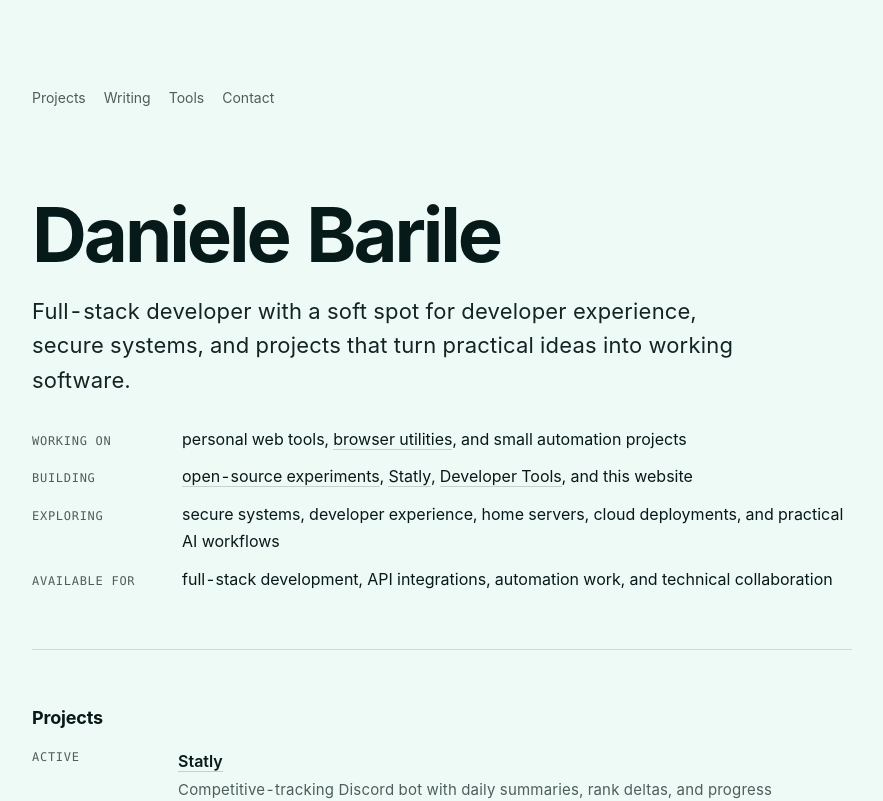
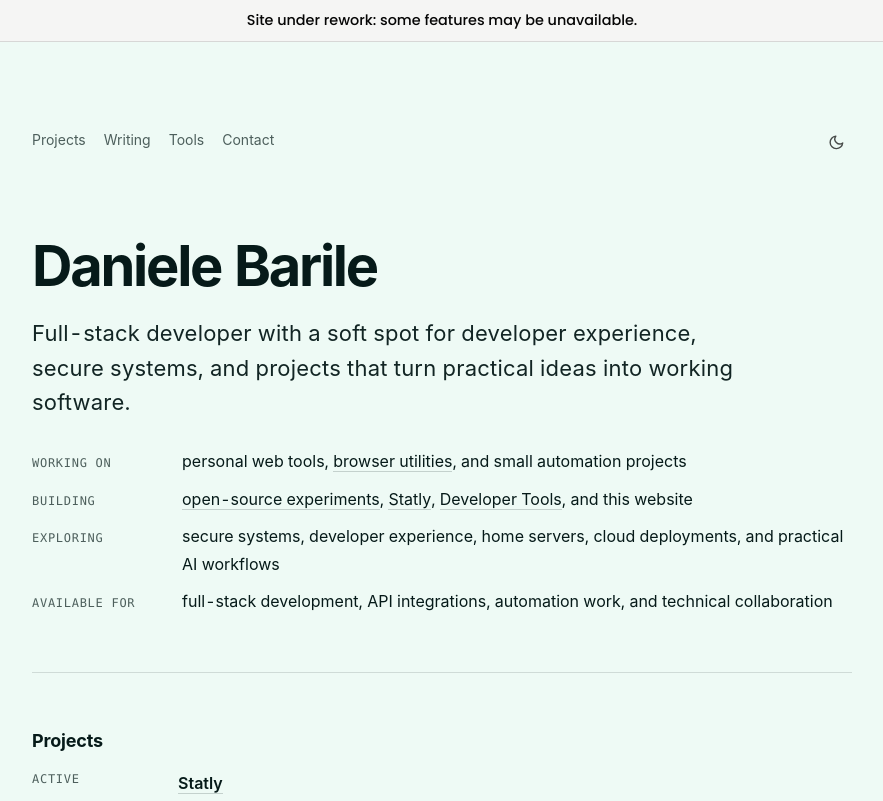
Before and after one commit to Ho3pLi/MyPlace, a React (Vite) app: page / in a window 1280 px wide. Shown: the top 801 px of the page, without its empty margins (198-1081 px from the left). Built offline with nearby package versions, Linux system fonts and the light colour scheme; no server answers.

Commit message:
feat: implement theme toggle functionality and update styles for dark mode

```diff
--- a/src/App.jsx
+++ b/src/App.jsx
@@ -1,5 +1,6 @@
-import React from "react"
+import React, { useEffect, useState } from "react"
 import { BrowserRouter as Router, Route, Routes } from "react-router-dom"
+import { FiMoon, FiSun } from "react-icons/fi"
 import NavG from "./components/navG/NavG"
 import NavGG from "./components/navGG/NavGG"
 import Admin from "./components/admin/Admin"
@@ -13,8 +14,28 @@ import Statly from "./components/statly/Statly"
 import Home from "./components/home/Home"
 
 const App = () => {
+  const [theme, setTheme] = useState(() => localStorage.getItem("site-theme") || "light")
+  const isDarkTheme = theme === "dark"
+
+  useEffect(() => {
+    localStorage.setItem("site-theme", theme)
+  }, [theme])
+
   return (
     <Router future={{ v7_relativeSplatPath: true, v7_startTransition: true }}>
+      <div className={`appShell ${isDarkTheme ? "appShellDark" : ""}`}>
+        <div className="siteReworkBanner" role="status">
+          Site under rework: some features may be unavailable.
+        </div>
+        <button
+          className="themeToggle"
+          type="button"
+          aria-label={isDarkTheme ? "Switch to light theme" : "Switch to dark theme"}
+          title={isDarkTheme ? "Switch to light theme" : "Switch to dark theme"}
+          onClick={() => setTheme(isDarkTheme ? "light" : "dark")}
+        >
+          {isDarkTheme ? <FiSun aria-hidden="true" /> : <FiMoon aria-hidden="true" />}
+        </button>
         <Routes>
           <Route
             path="/"
@@ -80,6 +101,7 @@ const App = () => {
             }
           />
         </Routes>
+      </div>
     </Router>
   )
 }
--- a/src/components/home/home.css
+++ b/src/components/home/home.css
@@ -20,6 +20,19 @@
   letter-spacing: 0;
   -webkit-font-smoothing: antialiased;
   font-variant-numeric: tabular-nums;
+}
+
+.appShellDark .homePage {
+  --home-bg: oklch(18% 0.024 190);
+  --home-surface: oklch(21% 0.022 190);
+  --home-fg: oklch(92% 0.014 180);
+  --home-muted: oklch(68% 0.026 185);
+  --home-border: oklch(31% 0.022 190);
+  --home-accent: oklch(74% 0.13 165);
+
+  background:
+    radial-gradient(circle at 68% 0%, color-mix(in oklch, var(--home-accent) 7%, transparent), transparent 34%),
+    var(--home-bg);
 }
 
 .homePage *,
@@ -82,7 +95,7 @@
 .homeIntro h1 {
   margin: 0;
   color: var(--home-fg);
-  font-size: clamp(42px, 8vw, 76px);
+  font-size: clamp(34px, 6vw, 56px);
   line-height: 0.98;
   letter-spacing: -0.04em;
   font-weight: 720;
--- a/src/index.css
+++ b/src/index.css
@@ -66,6 +66,74 @@ body{
   color: var(--color-white);
   line-height: 1.7; /* distanza tra le macroaree */
   transition: var(--transition);
+}
+
+.appShell {
+  min-height: 100vh;
+}
+
+.appShellDark {
+  --color-bg: oklch(18% 0.024 190);
+  --color-bg-variant: oklch(21% 0.022 190);
+  --color-primary: oklch(92% 0.014 180);
+  --color-primary-variant: color-mix(in oklch, oklch(92% 0.014 180) 25%, transparent);
+  --color-white: oklch(92% 0.014 180);
+  --color-light: oklch(68% 0.026 185);
+  --color-card: color-mix(in oklch, oklch(21% 0.022 190) 90%, transparent);
+  --color-panel: oklch(21% 0.022 190);
+  --color-border: oklch(31% 0.022 190);
+}
+
+.siteReworkBanner {
+  position: sticky;
+  top: 0;
+  z-index: 20;
+  width: 100%;
+  padding: 0.65rem 1rem;
+  background: #f5f5f4;
+  color: #050505;
+  border-bottom: 1px solid rgb(5 5 5 / 12%);
+  font-size: 0.9rem;
+  font-weight: 500;
+  line-height: 1.4;
+  text-align: center;
+}
+
+.themeToggle {
+  position: absolute;
+  top: calc(2.55rem + clamp(28px, 7vw, 86px));
+  right: max(24px, calc((100vw - 820px) / 2));
+  z-index: 30;
+  display: inline-flex;
+  align-items: center;
+  justify-content: center;
+  width: 2rem;
+  height: 2rem;
+  border: 0;
+  border-radius: 50%;
+  background: transparent;
+  color: rgb(5 5 5 / 72%);
+  cursor: pointer;
+  transition: color 140ms ease;
+}
+
+.themeToggle:hover,
+.themeToggle:focus-visible {
+  color: #050505;
+}
+
+.themeToggle svg {
+  width: 1.05rem;
+  height: 1.05rem;
+}
+
+.appShellDark .themeToggle {
+  color: oklch(68% 0.026 185);
+}
+
+.appShellDark .themeToggle:hover,
+.appShellDark .themeToggle:focus-visible {
+  color: oklch(74% 0.13 165);
 }
 
 /* General */
```
Lines whose indentation alone changed are shown as unchanged.
